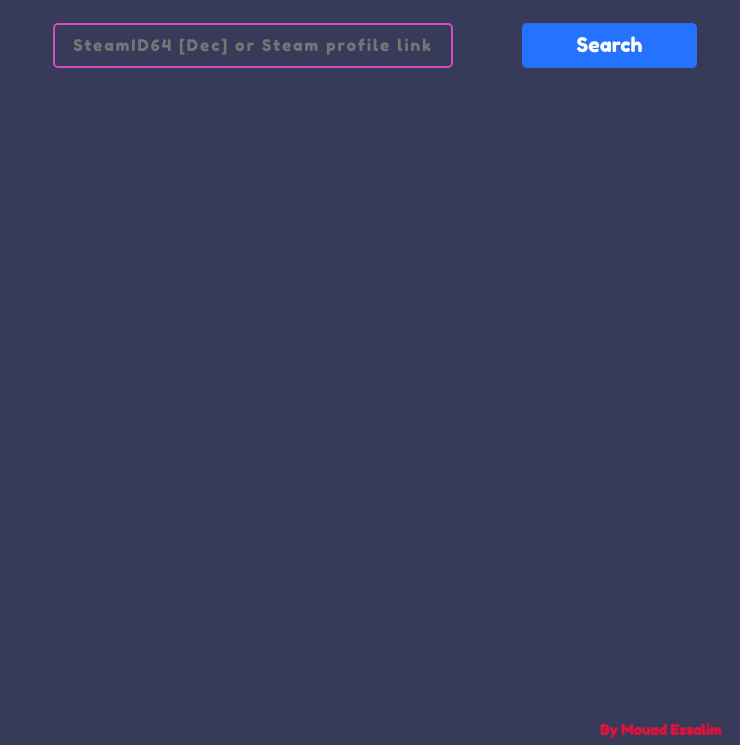
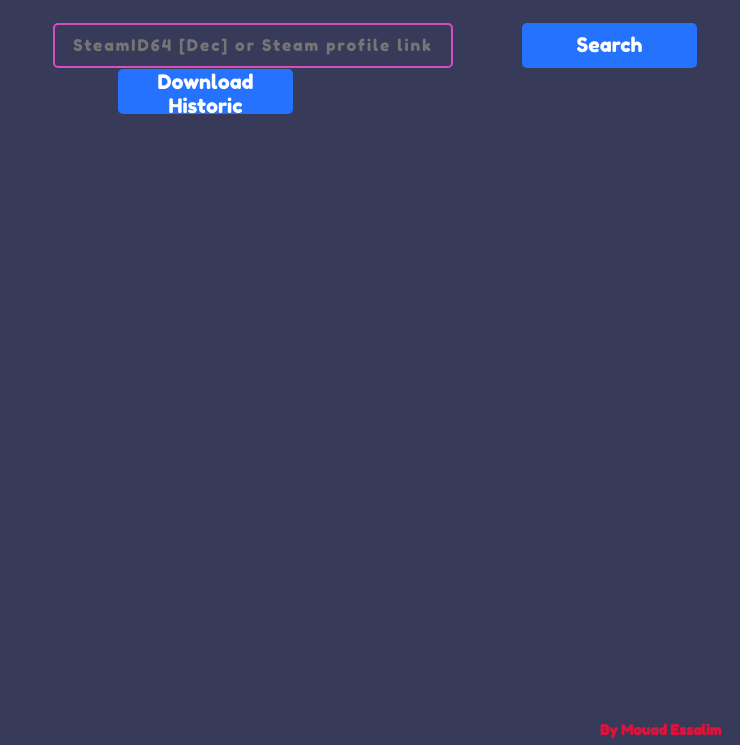
Before and after one commit to mouadessalim/CsgoValueCalculator, an Electron app: page index.html in a window 740 px wide. Shown: the part 55-800 px from the top of the page. Drawn offline with Linux system fonts and the light colour scheme.

Commit message:
Update index.html

```diff
--- a/index.html
+++ b/index.html
@@ -12,10 +12,11 @@
     <body>
         <input id="input_SteamID" placeholder="SteamID64 [Dec] or Steam profile link">
         <button id="MyButton" onclick="myFonction()">Search</button>
+        <button id="MyButton_upload" onclick="pyth_uploader()">Download Historic</button>
         <h3 id="value_js"></h3>
     </body>
     <footer>
+        <script src="script.js"></script>
         <h4>By Mouad Essalim</h4>
-        <script src="script.js"></script>
     </footer>
 </html>
```
